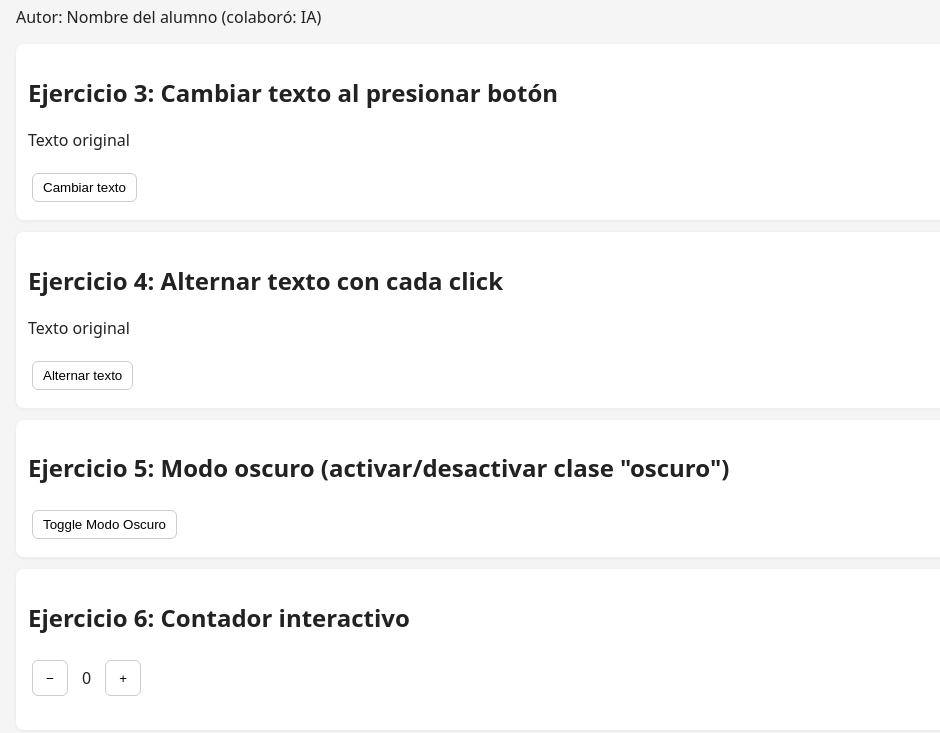
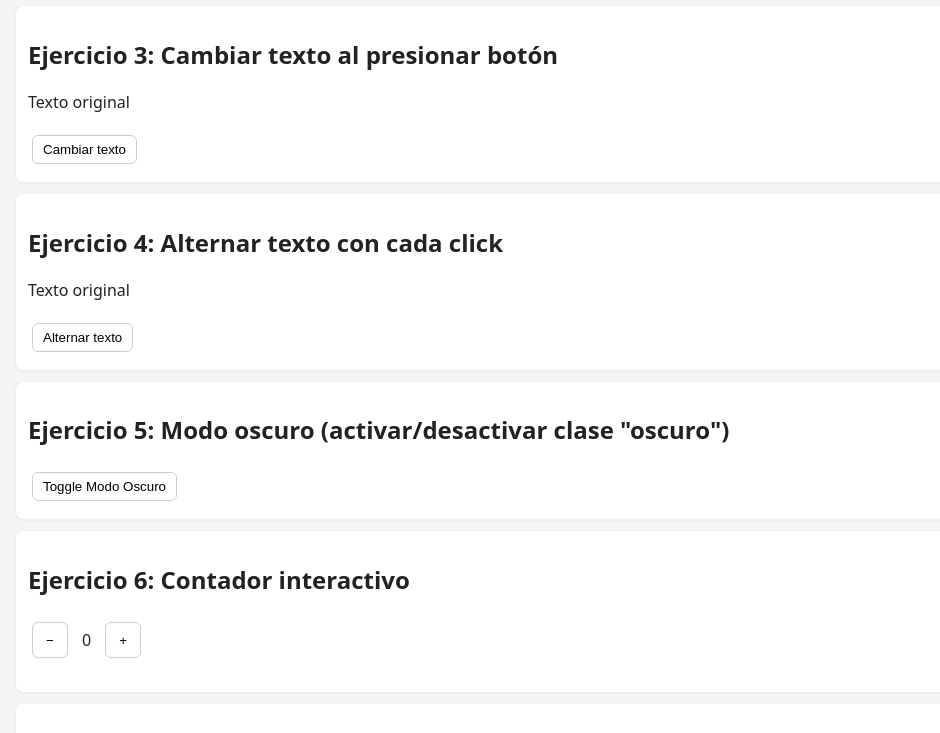
Before and after one commit to R4drix/laboratorio16, a plain HTML site: page Laboratorio16/index.html in a window 1280 px wide. Shown: the part 80-813 px from the top of the page, without its empty margins (0-940 px from the left). Drawn offline with Linux system fonts and the light colour scheme.

Commit message:
Final commit labs16

```diff
--- a/Laboratorio16/index.html
+++ b/Laboratorio16/index.html
@@ -10,7 +10,6 @@
 <body>
   <header>
     <h1>Laboratorio 16 - JavaScript: Eventos y JSON (Soluciones)</h1>
-    <p>Autor: Nombre del alumno (colaboró: IA)</p>
   </header>
 
   <main>
--- a/Laboratorio16/script.js
+++ b/Laboratorio16/script.js
@@ -1,6 +1,4 @@
-// script.js - Soluciones a los ejercicios
-// Colaboración: IA (asistente) y alumno
-// Cada bloque está comentado con el número de ejercicio correspondiente
+
 
 /* Ejercicio 3: Cambiar contenido dinámicamente */
 const btn3 = document.getElementById('btn3');
```
